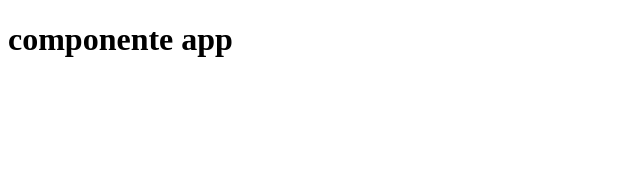
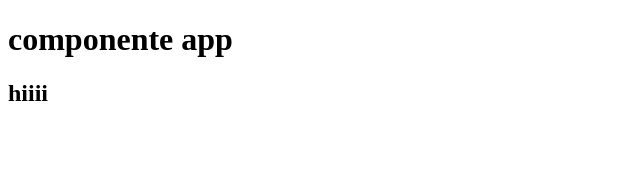
Before and after one commit to loonismos/fundamentos-react, a React app: page / in a window 1280 px wide. Shown: the top 170 px of the page, without its empty margins (0-640 px from the left). Built offline with nearby package versions, Linux system fonts and the light colour scheme.

Commit message:
react fragment

```diff
--- a/src/App.js
+++ b/src/App.js
@@ -1,7 +1,12 @@
 import React from "react";
 
 function App() {
-  return <h1>componente app</h1>
+  return (
+    <>
+      <h1>componente app</h1>
+      <h2>hiiii</h2>
+    </>
+  );
 }
 
 export default App;
```
